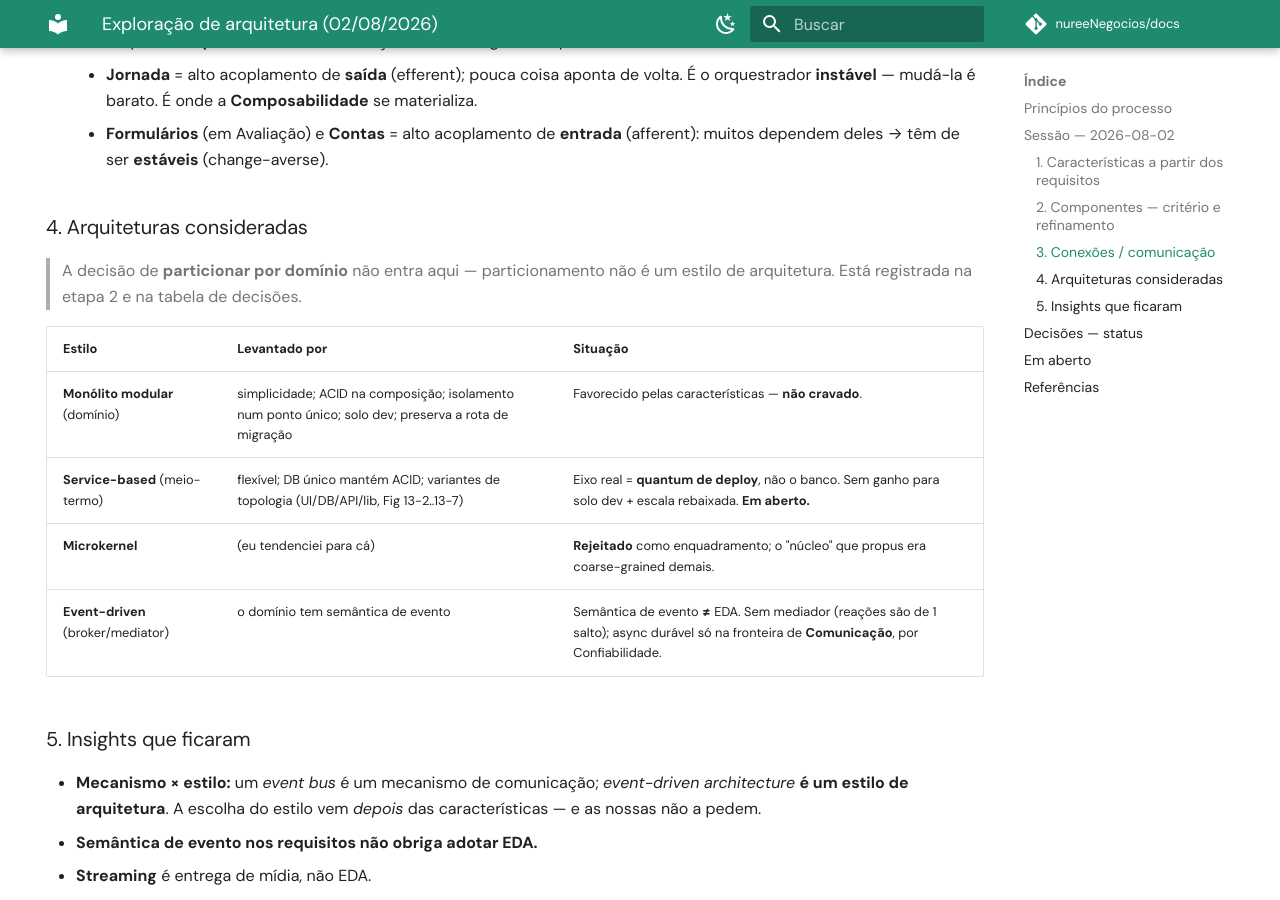
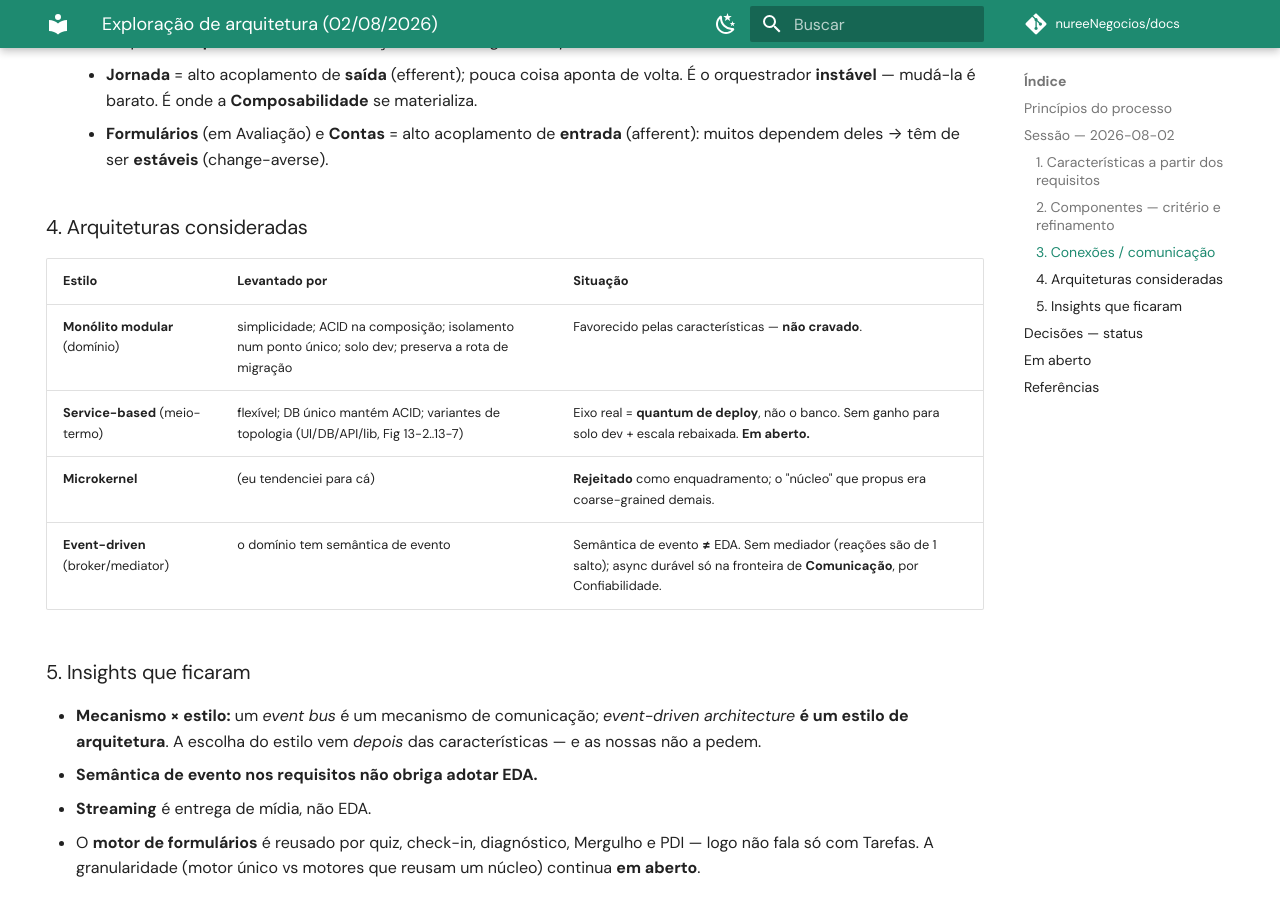
Before and after one commit to nureeNegocios/docs, an MkDocs documentation site: the page built from docs/reunioes/exploracao-arquitetura-2026-08-02.md, in a window 1280 px wide and 900 px high, scrolled down 1944 px. Built offline with MkDocs 1.6.1 and Material for MkDocs 9.7.7, drawn with Linux system fonts in a browser that asks for light colours; comment, search, counter and statistics services are not loaded.

Commit message:
docs: remove nota óbvia sobre particionamento na tabela de arquiteturas
Co-Authored-By: Claude Opus 4.8 <noreply@anthropic.com>

```diff
--- a/docs/reunioes/exploracao-arquitetura-2026-08-02.md
+++ b/docs/reunioes/exploracao-arquitetura-2026-08-02.md
@@ -86,9 +86,6 @@ Varredura dos [requisitos](../app-nuree/requisitos.md) → lista de candidatas
 
 ### 4. Arquiteturas consideradas
 
-> A decisão de **particionar por domínio** não entra aqui — particionamento não é um estilo de
-> arquitetura. Está registrada na etapa 2 e na tabela de decisões.
-
 | Estilo | Levantado por | Situação |
 |---|---|---|
 | **Monólito modular** (domínio) | simplicidade; ACID na composição; isolamento num ponto único; solo dev; preserva a rota de migração | Favorecido pelas características — **não cravado**. |
```
